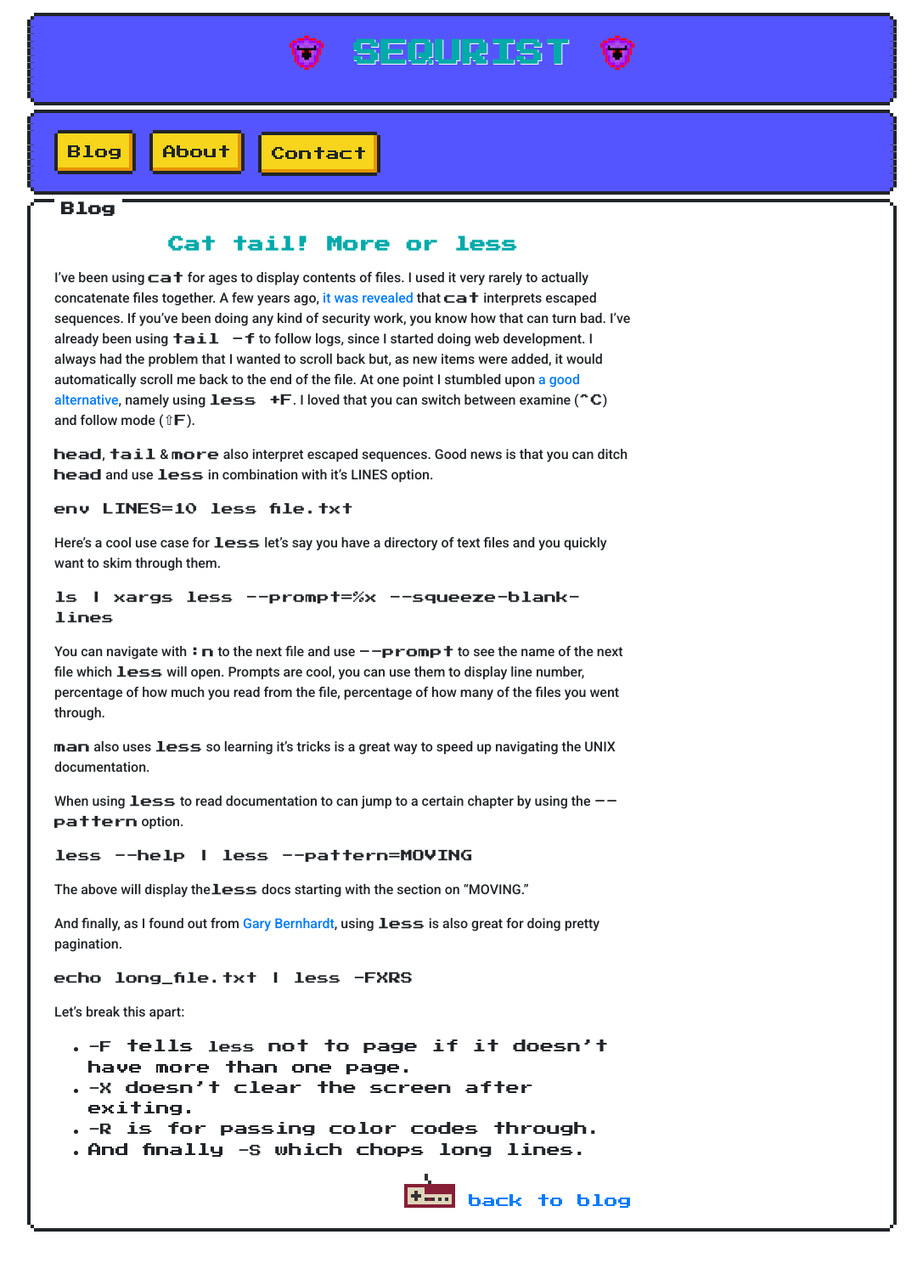
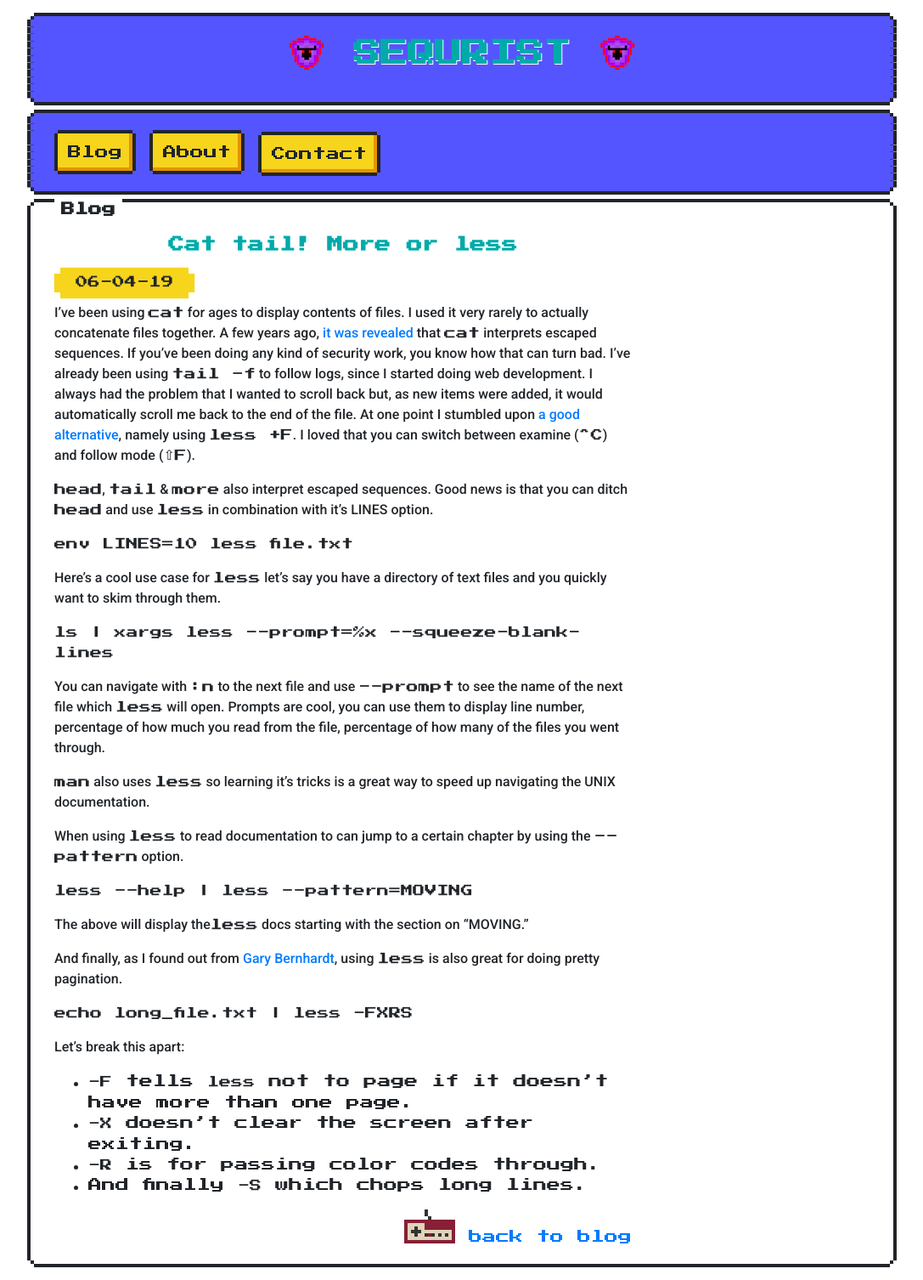
Before and after one commit to shotgundebugging/sequrist, a Jekyll site: the page built from sequrist-blog/_posts/2019-04-06-cat-tail-more-less.md, in a window 1280 px wide. Shown: the whole page at 85% size, without its empty margins (96-1183 px from the left). Built offline with Jekyll 4.4.1, drawn with Linux system fonts in a browser that asks for light colours; before the commit the page ends 1464 px from its top, so only the background shows below that.

Commit message:
Added date

```diff
--- a/sequrist-blog/_layouts/post.html
+++ b/sequrist-blog/_layouts/post.html
@@ -10,10 +10,15 @@
         <h3 class='title'>Blog</h3>
         <article>
           <h1>{{ page.title }}</h2>
+          <div class='nes-badge'>
+            <span class='is-warning'>
+              {{ page.date | date: "%d-%m-%y" }}
+            </span>
+          </div>
 
           {{ content }}
 
-          <a href="/">
+          <a href='/'>
             <div class='right'>
               <i class='nes-jp-logo'></i>
               back to blog
--- a/sequrist-blog/_posts/2019-04-06-cat-tail-more-less.md
+++ b/sequrist-blog/_posts/2019-04-06-cat-tail-more-less.md
@@ -1,7 +1,7 @@
 ---
 layout: post
 title: "Cat tail! More or less"
-date: 2019-05-10 23:50:25 +0300
+date: 2019-04-06
 categories: blog
 ---
 
--- a/sequrist-blog/index.html
+++ b/sequrist-blog/index.html
@@ -7,6 +7,11 @@ layout: default
     {% for post in site.posts %}
       <li class='post'>
         <h2><a href="{{ post.url }}">{{ post.title }}</a></h2>
+        <div class='nes-badge'>
+          <span class='is-warning'>
+            {{ post.date | date: "%d-%m-%y" }}
+          </span>
+        </div>
         <p class='excerpt'>{{ post.excerpt }}</p>
         <a href="{{ post.url }}">
           <div class='right'>
```
Also changed, not shown: sequrist-blog/_posts/2019-05-06-exploring-an-applications-past-and-future.md (+1 -1 lines).
